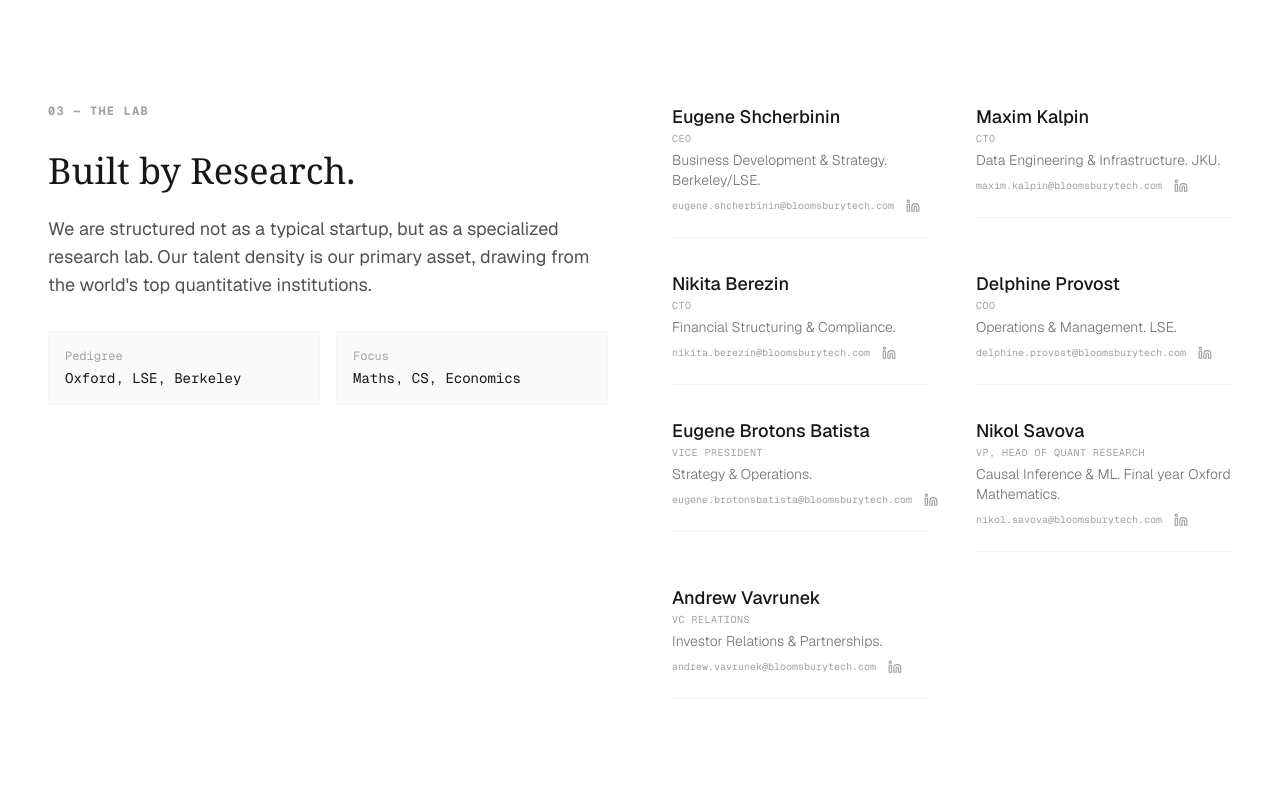
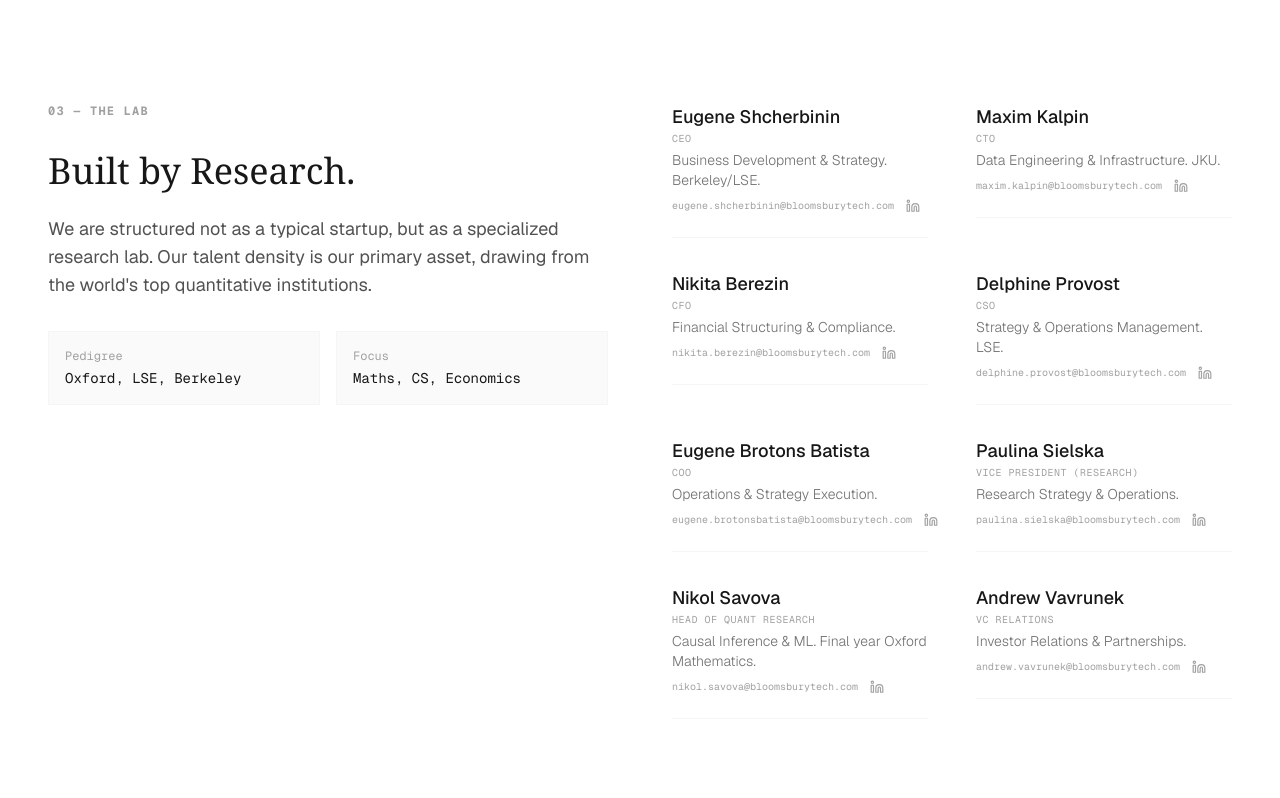
Before and after one commit to guernicastars/bloomsbury-website, a Next.js app: page / in a window 1280 px wide. Shown: the part 2286-3084 px from the top of the page. Built offline with nearby package versions, Linux system fonts and the light colour scheme.

Commit message:
Update team roles: Nikita (CFO), Delphine (CSO), Eugene Batista (COO), Paulina (VP Research), and Nikol (Head of Quant)

```diff
--- a/src/app/page.tsx
+++ b/src/app/page.tsx
@@ -324,28 +324,35 @@
               },
               {
                 name: "Nikita Berezin",
-                role: "CTO",
+                role: "CFO",
                 email: "nikita.berezin@bloomsburytech.com",
                 linkedin: "https://www.linkedin.com/in/nikita-berezin-44b5a2141/",
                 desc: "Financial Structuring & Compliance.",
               },
               {
                 name: "Delphine Provost",
-                role: "COO",
+                role: "CSO",
                 email: "delphine.provost@bloomsburytech.com",
                 linkedin: "https://www.linkedin.com/in/delphine-provost-72a35b251/",
-                desc: "Operations & Management. LSE.",
+                desc: "Strategy & Operations Management. LSE.",
               },
               {
                 name: "Eugene Brotons Batista",
-                role: "Vice President",
+                role: "COO",
                 email: "eugene.brotonsbatista@bloomsburytech.com",
                 linkedin: "https://www.linkedin.com/in/eugenia-brotons-batista/",
-                desc: "Strategy & Operations.",
+                desc: "Operations & Strategy Execution.",
+              },
+              {
+                name: "Paulina Sielska",
+                role: "Vice President (Research)",
+                email: "paulina.sielska@bloomsburytech.com",
+                linkedin: "https://www.linkedin.com/in/paulina-sielska-6082aa1b8/",
+                desc: "Research Strategy & Operations.",
               },
               {
                 name: "Nikol Savova",
-                role: "VP, Head of Quant Research",
+                role: "Head of Quant Research",
                 email: "nikol.savova@bloomsburytech.com",
                 linkedin: "https://www.linkedin.com/in/nikolsavova/",
                 desc: "Causal Inference & ML. Final year Oxford Mathematics.",
```
